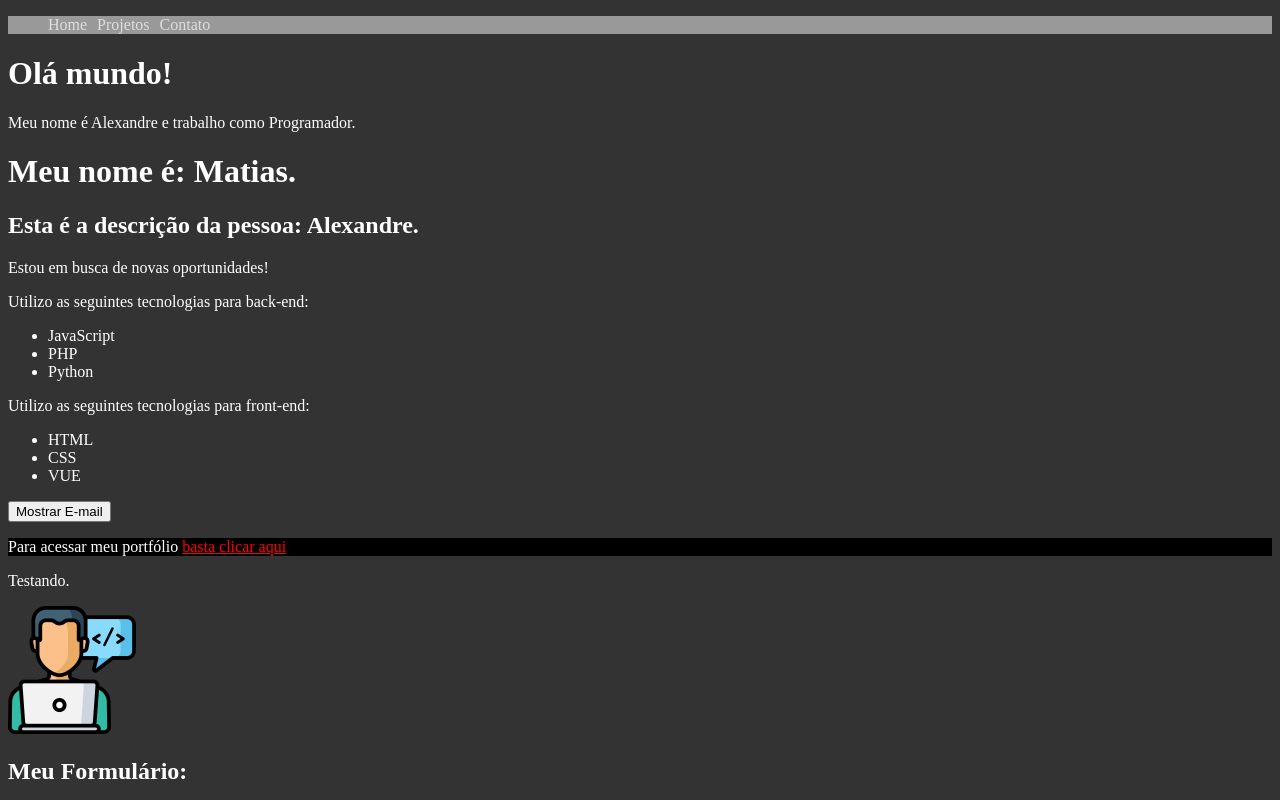
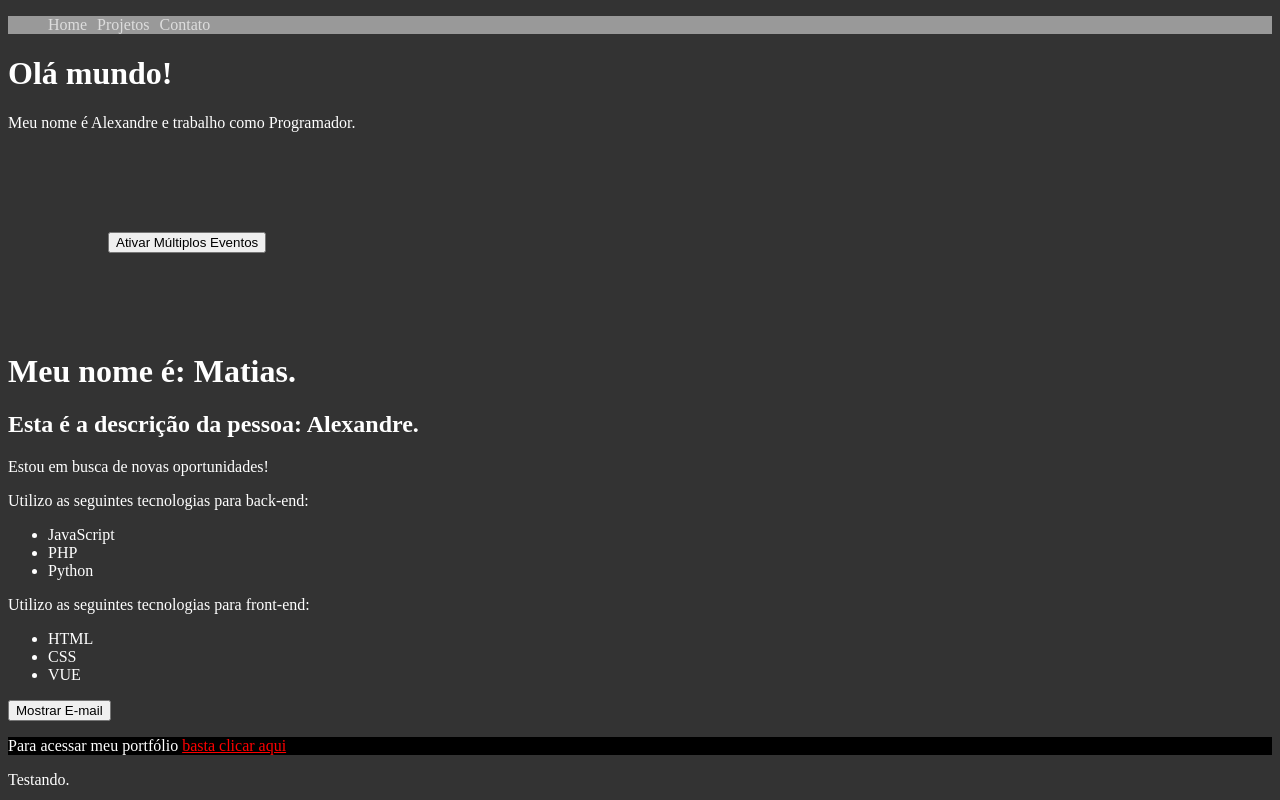
Before and after one commit to alexandresantosrn/VueProject, a Vue app in the folder 3_vue_project/: page / in a window 1280 px wide. Shown: the top 800 px of the page. Built offline with nearby package versions, Linux system fonts and the light colour scheme.

Commit message:
Utilizando múltiplos eventos.

```diff
--- /dev/null
+++ b/3_vue_project/src/components/MultiplosEventos.vue
@@ -0,0 +1,31 @@
+<template>
+    <div>
+        <button @click="primeiro($event), segundo($event)">Ativar Múltiplos Eventos</button>
+        <p>{{ multiplos_eventos }}</p>
+    </div>
+</template>
+
+<script>
+export default {
+    name: 'MultiplosEventos',
+    data() {
+        return {
+            multiplos_eventos: ""
+        }
+    },
+    methods: {
+        primeiro(e) {
+            this.multiplos_eventos = "Primeiro evento ativado!"
+        },
+        segundo(e) {
+            setTimeout(() => this.multiplos_eventos = "Segundo evento ativado!", 1000)
+        }
+    }
+}
+</script>
+
+<style scoped>
+div {
+    margin: 100px;
+}
+</style>
--- a/3_vue_project/src/components/PrimeiroComponente.vue
+++ b/3_vue_project/src/components/PrimeiroComponente.vue
@@ -2,10 +2,13 @@
     <div>
         <h1> Olá mundo! </h1>
         <p>Meu nome é {{ nome }} e trabalho como {{ profissao }}.</p>
+        <MultiplosEventos />
     </div>
 </template>
 
 <script>
+import MultiplosEventos from './MultiplosEventos.vue';
+
 export default {
     name: 'PrimeiroComponente',
     data() {
@@ -13,6 +16,9 @@
             nome: "Alexandre",
             profissao: "Programador"
         }
+    },
+    components: {
+    MultiplosEventos
     }
 }
 </script>
```
